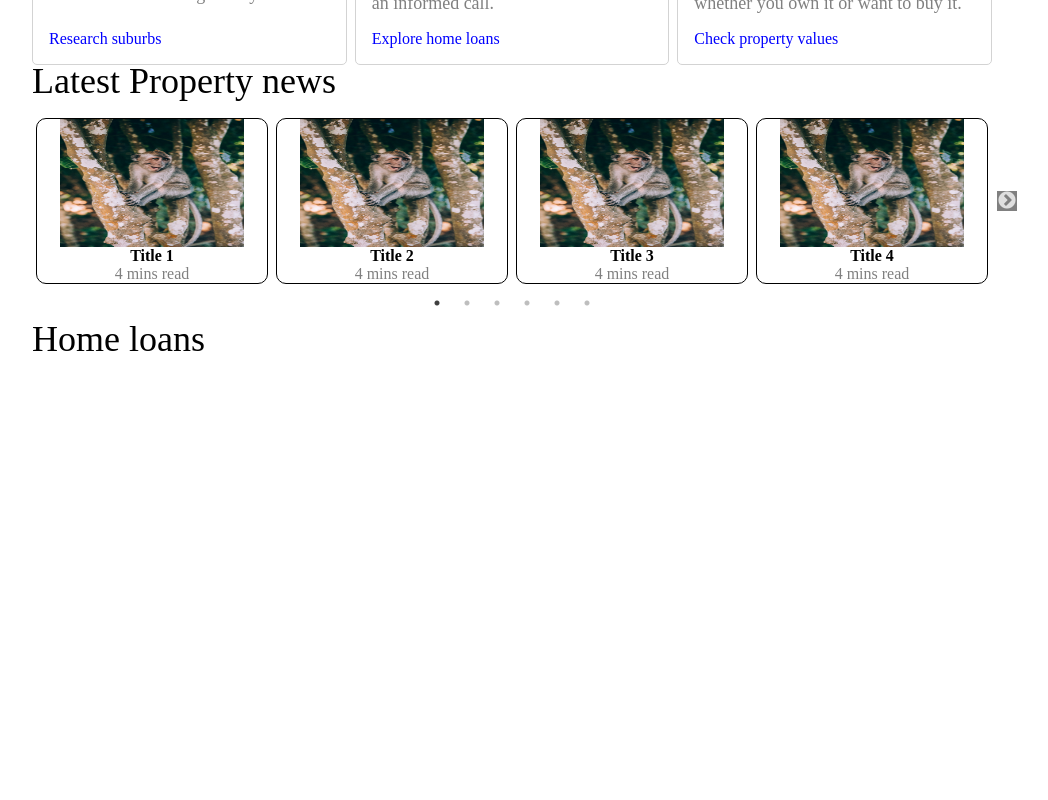
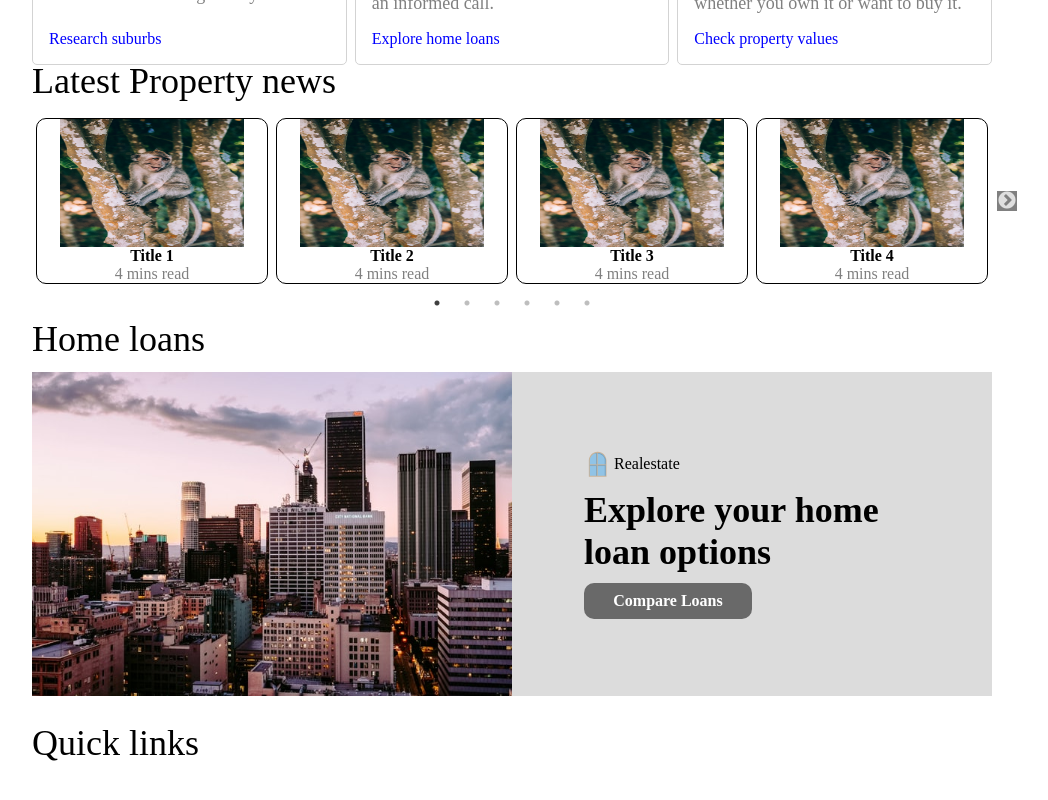
Before and after one commit to JohnGammie/realestate-react, a React (Create React App) app: page / in a window 1280 px wide. Shown: the part 777-1577 px from the top of the page, without its empty margins (128-1176 px from the left). Before the commit the page ends 1191 px from the top, so only its background shows below. Built offline with nearby package versions, Linux system fonts and the light colour scheme.

Commit message:
Add Homeloans link promo section to homepage

```diff
--- /dev/null
+++ b/src/components/HomeLoansSection.js
@@ -0,0 +1,31 @@
+import React from "react";
+import image from "../images/home-search.jpg";
+import navbarIcon from "../images/window.svg";
+import {
+  StyledHomeLoansSection,
+  StyledHomeLoansSectionLeft,
+  StyledHomeLoansSectionRight,
+  Logo,
+  Content,
+  Button,
+} from "./styles/HomeLoansSection.styled";
+
+const HomeLoansSection = () => {
+  return (
+    <StyledHomeLoansSection>
+      <StyledHomeLoansSectionLeft>
+        <img src={image} alt="" />
+      </StyledHomeLoansSectionLeft>
+      <StyledHomeLoansSectionRight>
+        <Logo>
+          <img src={navbarIcon} alt="Icon" width="30px" />
+          Realestate
+        </Logo>
+        <Content>Explore your home loan options</Content>
+        <Button>Compare Loans</Button>
+      </StyledHomeLoansSectionRight>
+    </StyledHomeLoansSection>
+  );
+};
+
+export default HomeLoansSection;
--- /dev/null
+++ b/src/components/styles/HomeLoansSection.styled.js
@@ -0,0 +1,52 @@
+import styled from "styled-components";
+
+export const StyledHomeLoansSection = styled.div`
+  display: grid;
+  grid-template-columns: repeat(2, 1fr);
+  height: 40vh;
+`;
+
+export const StyledHomeLoansSectionLeft = styled.div`
+  & > img {
+    width: 100%;
+    height: 100%;
+  }
+`;
+
+export const StyledHomeLoansSectionRight = styled.div`
+  display: flex;
+  flex-direction: column;
+  justify-content: space-around;
+  padding: 15%;
+
+  background-color: gainsboro;
+`;
+
+export const Logo = styled.div`
+  display: flex;
+  align-items: center;
+`;
+
+export const Content = styled.div`
+  font-weight: bolder;
+  font-size: 36px;
+`;
+
+export const Button = styled.div`
+  background-color: dimgray;
+  color: white;
+  width: 50%;
+  height: 20%;
+
+  font-weight: bolder;
+
+  display: flex;
+  justify-content: center;
+  align-items: center;
+
+  border-radius: 10px;
+
+  &:hover {
+    background-color: black;
+  }
+`;
--- a/src/pages/home.js
+++ b/src/pages/home.js
@@ -3,6 +3,7 @@ import "./pages.css";
 import SearchMain from "../components/SearchMain";
 import ExploreSection from "../ExploreSection/ExploreSection";
 import PropertyNewsSection from "../components/PropertyNewsSection/PropertyNewsSection";
+import HomeLoansSection from "../components/HomeLoansSection";
 
 const Home = () => {
   return (
@@ -21,6 +22,10 @@ const Home = () => {
       </div>
       <div className="section">
         <div className="sectionTitle">Home loans</div>
+        <HomeLoansSection />
+      </div>
+      <div className="section">
+        <div className="sectionTitle">Quick links</div>
       </div>
     </div>
   );
```
